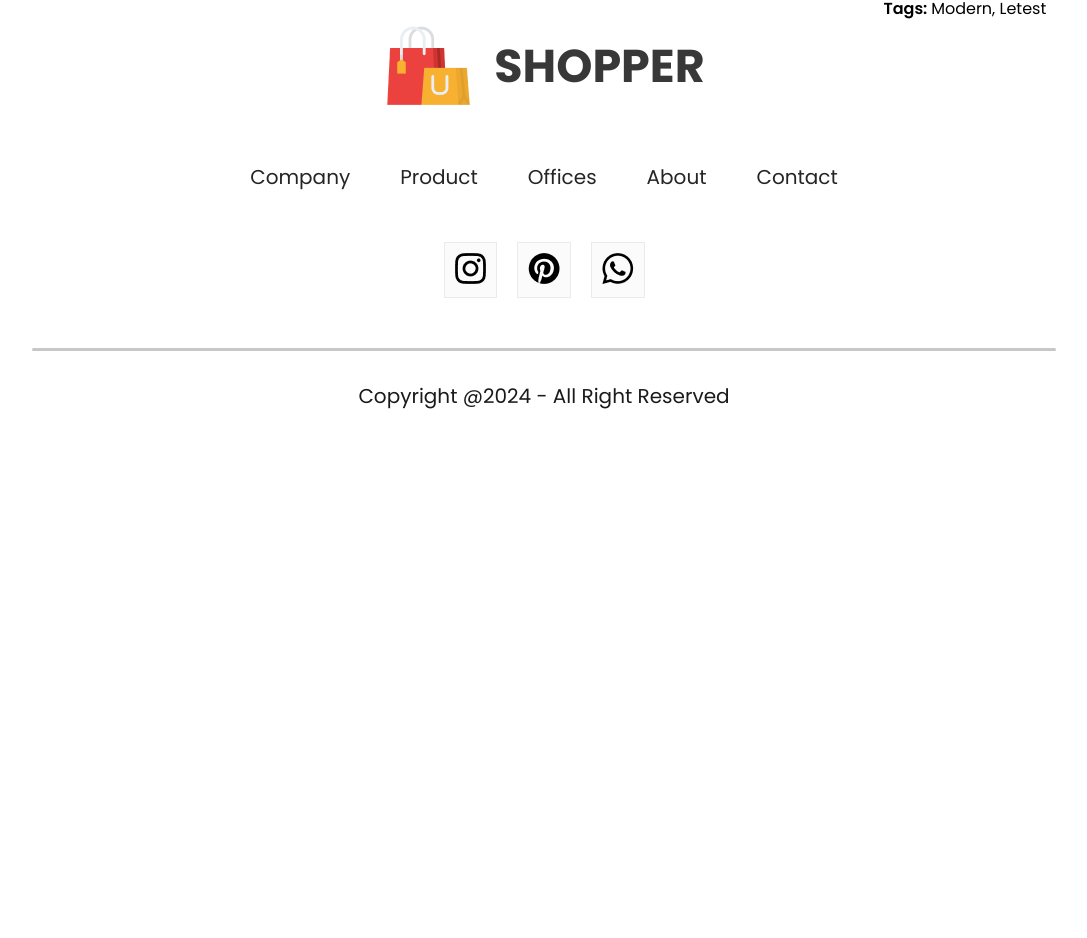
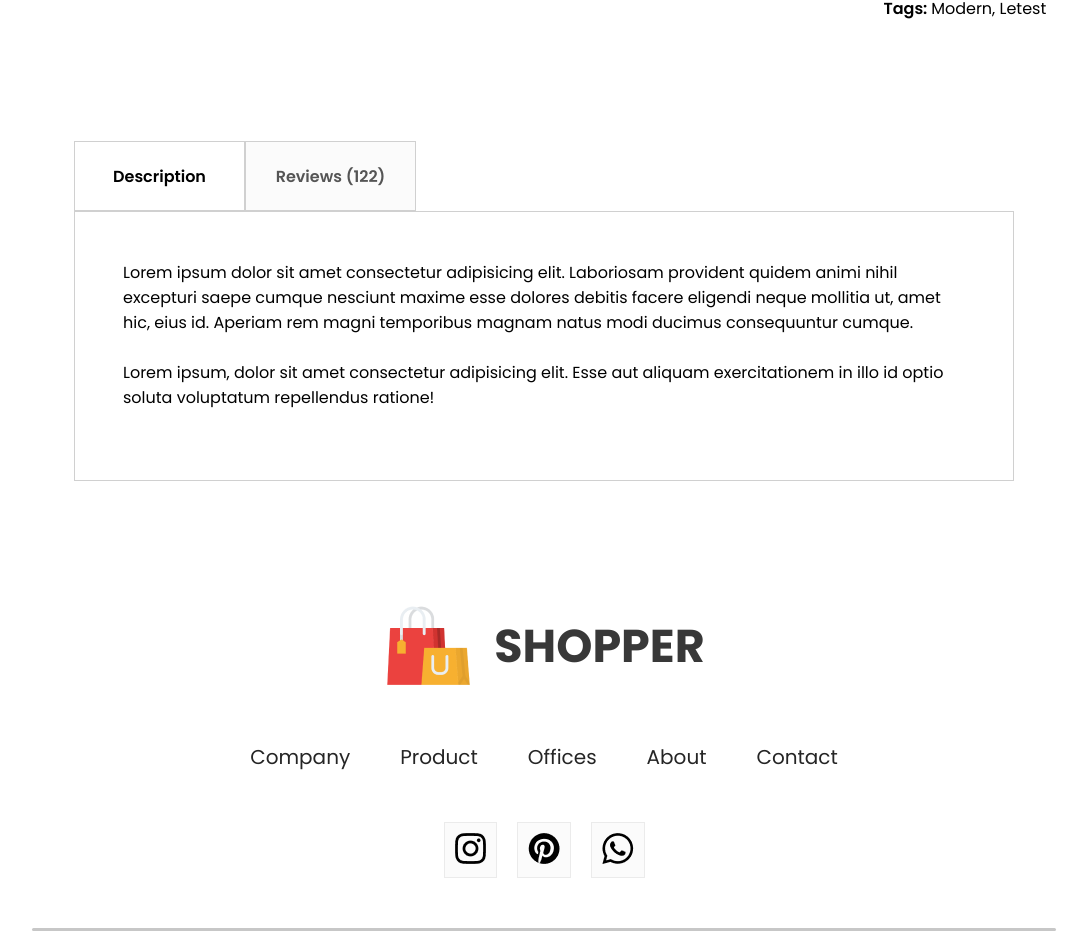
Before and after one commit to rishowrav/shopper-frontend, a React (Vite) app: page /product/1 in a window 1280 px wide. Shown: the part 1171-2109 px from the top of the page, without its empty margins (96-1183 px from the left). Before the commit the page ends 1612 px from the top, so only its background shows below. Built offline with nearby package versions, Linux system fonts and the light colour scheme.

Commit message:
description section design has been completed

```diff
--- /dev/null
+++ b/src/components/DescriptionBox/DescriptionBox.css
@@ -0,0 +1,33 @@
+.descriptionbox {
+  margin: 120px 170px;
+}
+
+.descriptionbox-navigator {
+  display: flex;
+}
+
+.descriptionbox-nav-box {
+  display: flex;
+  align-items: center;
+  justify-content: center;
+  font-size: 16px;
+  font-weight: 600;
+
+  width: 171px;
+  height: 70px;
+  border: 1px solid #d0d0d0;
+}
+
+.descriptionbox-nav-box.fade {
+  background: #fbfbfb;
+  color: #555;
+}
+
+.descriptionbox-description {
+  display: flex;
+  flex-direction: column;
+  gap: 25px;
+  border: 1px solid #d0d0d0;
+  padding: 48px;
+  padding-bottom: 70px;
+}
--- /dev/null
+++ b/src/components/DescriptionBox/DescriptionBox.jsx
@@ -0,0 +1,29 @@
+import React from "react";
+import "./DescriptionBox.css";
+
+const DescriptionBox = () => {
+  return (
+    <div className="descriptionbox">
+      <div className="descriptionbox-navigator">
+        <div className="descriptionbox-nav-box">Description</div>
+        <div className="descriptionbox-nav-box fade">Reviews (122)</div>
+      </div>
+      <div className="descriptionbox-description">
+        <p>
+          Lorem ipsum dolor sit amet consectetur adipisicing elit. Laboriosam
+          provident quidem animi nihil excepturi saepe cumque nesciunt maxime
+          esse dolores debitis facere eligendi neque mollitia ut, amet hic, eius
+          id. Aperiam rem magni temporibus magnam natus modi ducimus
+          consequuntur cumque.
+        </p>
+        <p>
+          Lorem ipsum, dolor sit amet consectetur adipisicing elit. Esse aut
+          aliquam exercitationem in illo id optio soluta voluptatum repellendus
+          ratione!
+        </p>
+      </div>
+    </div>
+  );
+};
+
+export default DescriptionBox;
--- a/src/pages/Product.jsx
+++ b/src/pages/Product.jsx
@@ -3,6 +3,7 @@ import { ShopContext } from "../context/ShopContext";
 import { useParams } from "react-router-dom";
 import Breadcrums from "../components/Breadcrums/Breadcrums";
 import ProductDisplay from "../components/ProductDisplay/ProductDisplay";
+import DescriptionBox from "../components/DescriptionBox/DescriptionBox";
 
 const Product = () => {
   const { all_products } = useContext(ShopContext);
@@ -14,6 +15,7 @@ const Product = () => {
     <div>
       <Breadcrums product={product} />
       <ProductDisplay product={product} />
+      <DescriptionBox />
     </div>
   );
 };
```
